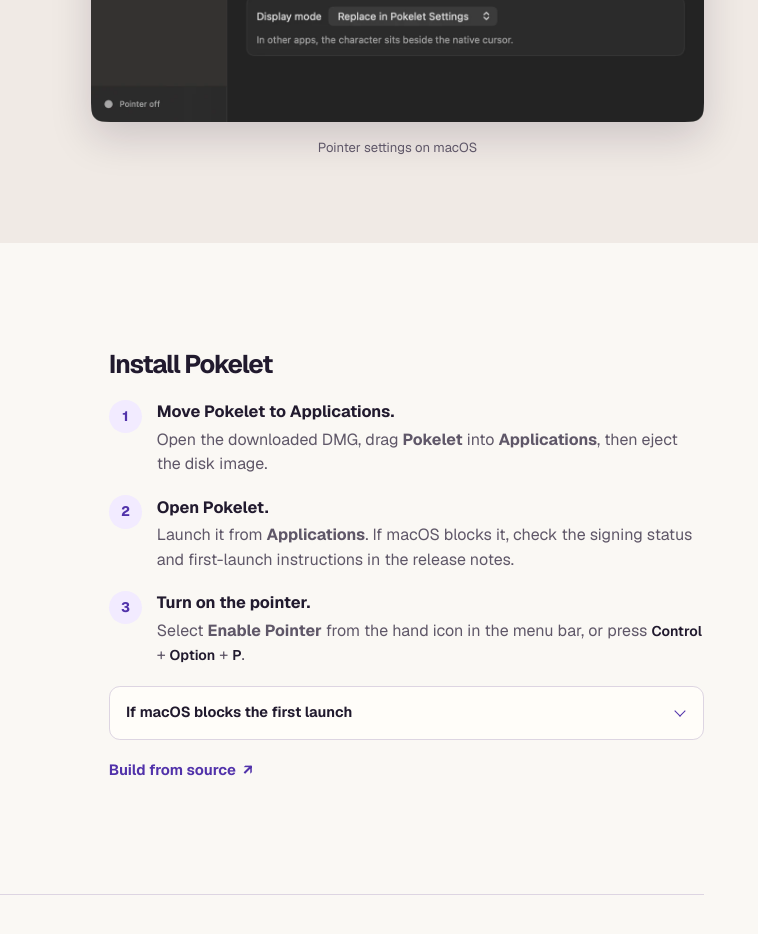
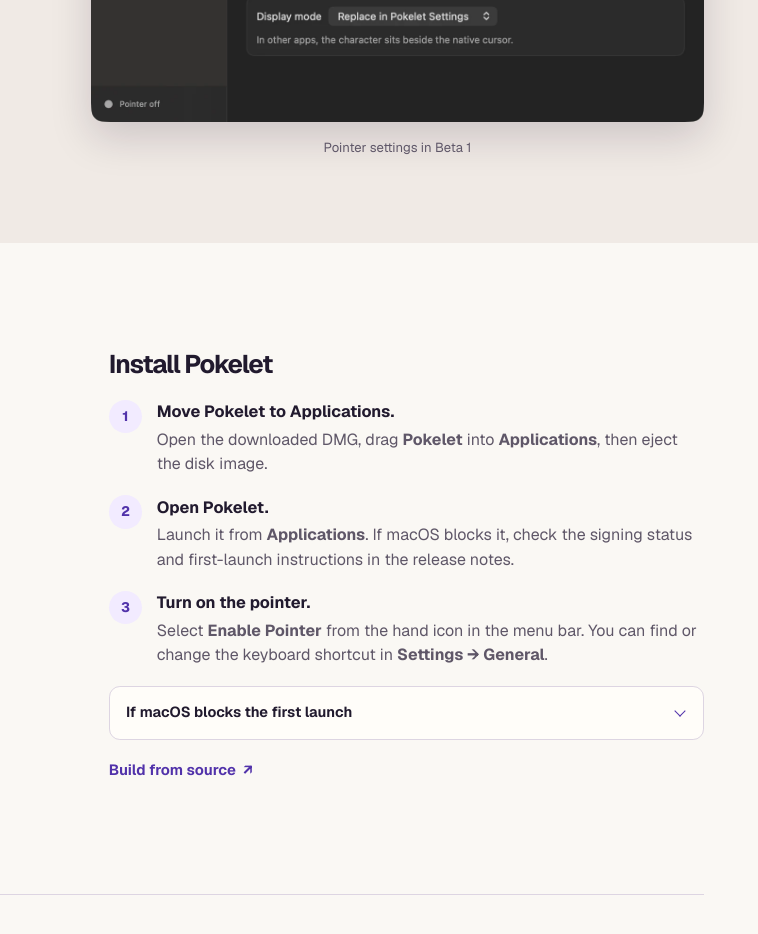
Before and after one commit to smcnab1/pokelet, a plain HTML site: page docs/site/index.html in a window 1280 px wide. Shown: the part 1260-2194 px from the top of the page, 522-1280 px from the left. Drawn offline with Linux system fonts and the light colour scheme; no server answers.

Commit message:
docs(site): clarify pointer setup across releases

```diff
--- a/docs/site/index.html
+++ b/docs/site/index.html
@@ -158,7 +158,7 @@
         </div>
         <figure class="settings-figure">
           <img src="assets/pointer-settings.webp" width="1300" height="1114" loading="lazy" decoding="async" alt="Pokelet’s native Pointer settings with character previews, a colour picker, size and outline controls">
-          <figcaption>Pointer settings on macOS</figcaption>
+          <figcaption>Pointer settings in Beta 1</figcaption>
         </figure>
       </div>
     </section>
@@ -179,7 +179,7 @@
         <ol class="steps">
           <li><span class="step-number" aria-hidden="true">1</span><strong>Move Pokelet to Applications.</strong><p>Open the downloaded DMG, drag <strong>Pokelet</strong> into <strong>Applications</strong>, then eject the disk image.</p></li>
           <li><span class="step-number" aria-hidden="true">2</span><strong>Open Pokelet.</strong><p>Launch it from <strong>Applications</strong>. If macOS blocks it, check the signing status and first-launch instructions in the release notes.</p></li>
-          <li><span class="step-number" aria-hidden="true">3</span><strong>Turn on the pointer.</strong><p>Select <strong>Enable Pointer</strong> from the hand icon in the menu bar, or press <kbd>Control</kbd> + <kbd>Option</kbd> + <kbd>P</kbd>.</p></li>
+          <li><span class="step-number" aria-hidden="true">3</span><strong>Turn on the pointer.</strong><p>Select <strong>Enable Pointer</strong> from the hand icon in the menu bar. You can find or change the keyboard shortcut in <strong>Settings → General</strong>.</p></li>
         </ol>
         <details class="install-note">
           <summary>If macOS blocks the first launch</summary>
@@ -196,7 +196,7 @@
       <div class="faq-list">
         <details><summary>Is Pokelet free and open source?</summary><p>Yes. Pokelet is a free native macOS app that runs locally without an account. Its source code is available on GitHub under the <a href="https://github.com/smcnab1/pokelet/blob/main/LICENSE">MIT licence</a>.</p></details>
         <details><summary>Which Macs are supported?</summary><p>Pokelet’s universal build targets macOS 14 Sonoma and later on Apple silicon and Intel. Check the release notes for the requirements of your download. Hands-on testing used an M2 Mac. Intel and older macOS runtime checks are pending. See the <a href="https://github.com/smcnab1/pokelet/blob/main/VERIFICATION.md">verification record</a> for details.</p></details>
-        <details><summary>Can I get my normal cursor back?</summary><p>Yes. Companion mode keeps the native cursor visible. You can switch Pokelet off from the menu bar or press <kbd>Control</kbd> + <kbd>Option</kbd> + <kbd>P</kbd> using the default shortcut. Cursor replacement works only over the visible content of Pokelet’s active Settings window.</p></details>
+        <details><summary>Can I get my normal cursor back?</summary><p>Yes. Companion mode keeps the native cursor visible. You can switch Pokelet off from the menu bar or use the shortcut shown in <strong>Settings → General</strong>. Cursor replacement works only over the visible content of Pokelet’s active Settings window.</p></details>
         <details><summary>Will it appear when I share or record my screen?</summary><p>Choose the entire display in your sharing or recording app and check that the overlay appears in its preview. Single-window capture generally excludes it. Whole-display recording was verified on one M2 Mac with an earlier build.</p></details>
         <details><summary>Does it need special permissions?</summary><p>The public beta needs neither Accessibility nor Input Monitoring. A screen sharing or recording app handles its own macOS permissions.</p></details>
         <details><summary>Can I turn off sounds and animations?</summary><p>Yes. Sounds are off by default and can be switched off again in <strong>Sounds</strong>. The <strong>Animations</strong> settings let you turn off click animations. Pokelet also follows the macOS Reduce Motion setting.</p></details>
--- a/docs/site/style.css
+++ b/docs/site/style.css
@@ -405,12 +405,6 @@ p { color: var(--muted); }
 }
 .steps li > strong { font-size: 1.02rem; }
 .steps li p { margin-top: .16rem; }
-kbd {
-  font: inherit;
-  font-size: .88em;
-  font-weight: 620;
-  color: var(--ink);
-}
 details summary {
   position: relative;
   display: flex;
```
